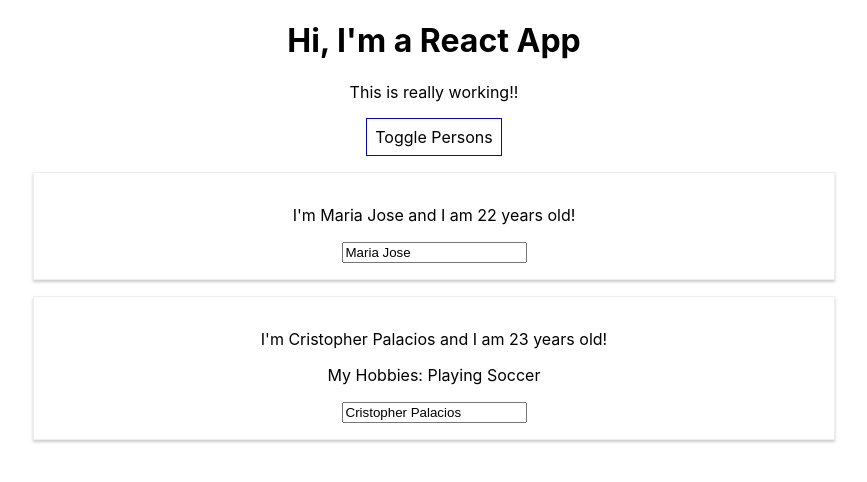
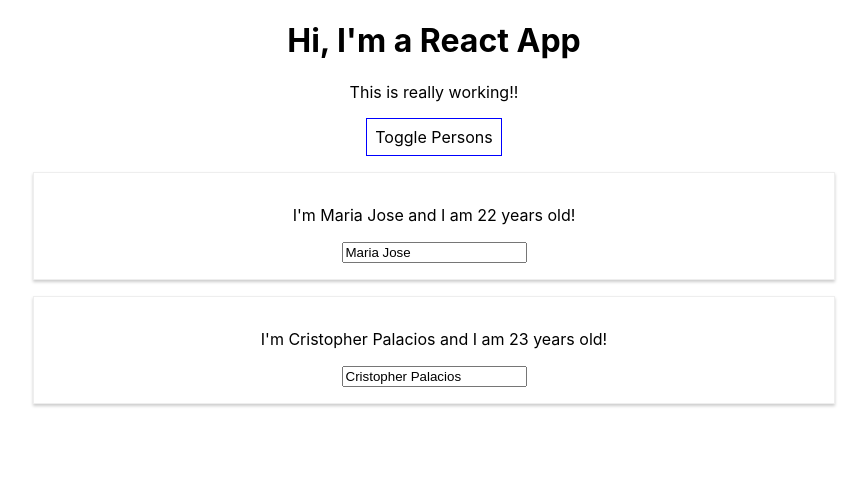
Before and after one commit to marita30/Learning_React, a React (Create React App) app: page / in a window 1280 px wide. Both pictures are taken after a click on the button "Toggle Persons". Shown: the top 482 px of the page, without its empty margins (206-1073 px from the left). Built offline with nearby package versions, Linux system fonts and the light colour scheme.

Commit message:
modificando la estructura de trabajo(refactorizando), creamos una left llamada persons que va hacer igual a null luego creamos un if que si el numero booleano sea verdadero que imprima los nombres si no retorne un null (condicion con showPersons) valor booleano t or f----55

```diff
--- a/src/App.js
+++ b/src/App.js
@@ -53,29 +53,22 @@
 
      let persons = null;
 
-     if (this.state.showPersons) {
+     if ( this.state.showPersons ) {
        persons = (
          <div>
-           <Person
-             name={this.state.persons[0].name}
-             age={this.state.persons[0].age} />
-           <Person
-             name={this.state.persons[1].name}
-             age={this.state.persons[1].age}
-             click={this.nameChangedHandler.bind(this, 'Cris')}
-             changed={this.nameChangedHandler}> My Hobbies: Playing Soccer </Person>
+            {this.state.persons.map(person => {
+              return <Person name={person.name} age={person.age}/>
+            })}
          </div>
        );
      }
 
      return (
        <div className="App">
-        <h1> Hi, I'm a React App </h1>
-        <p> This is really working!!</p>
-        <button
-        style={style}
-        onClick={this.togglePersonsHandler}>Toggle Persons</button>
-        {persons}
+          <h1> Hi, I'm a React App </h1>
+          <p> This is really working!!</p>
+          <button style={style} onClick={this.togglePersonsHandler}>Toggle Persons</button>
+          {persons}
        </div>
      );
 
```
